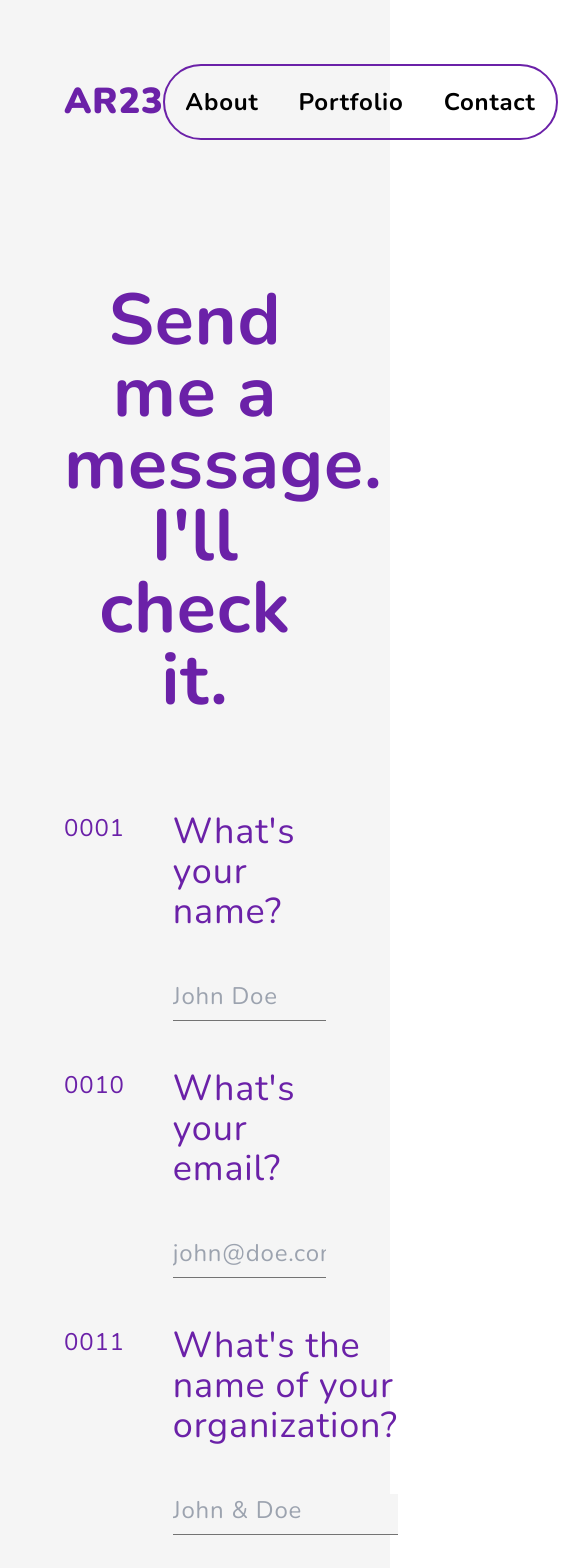
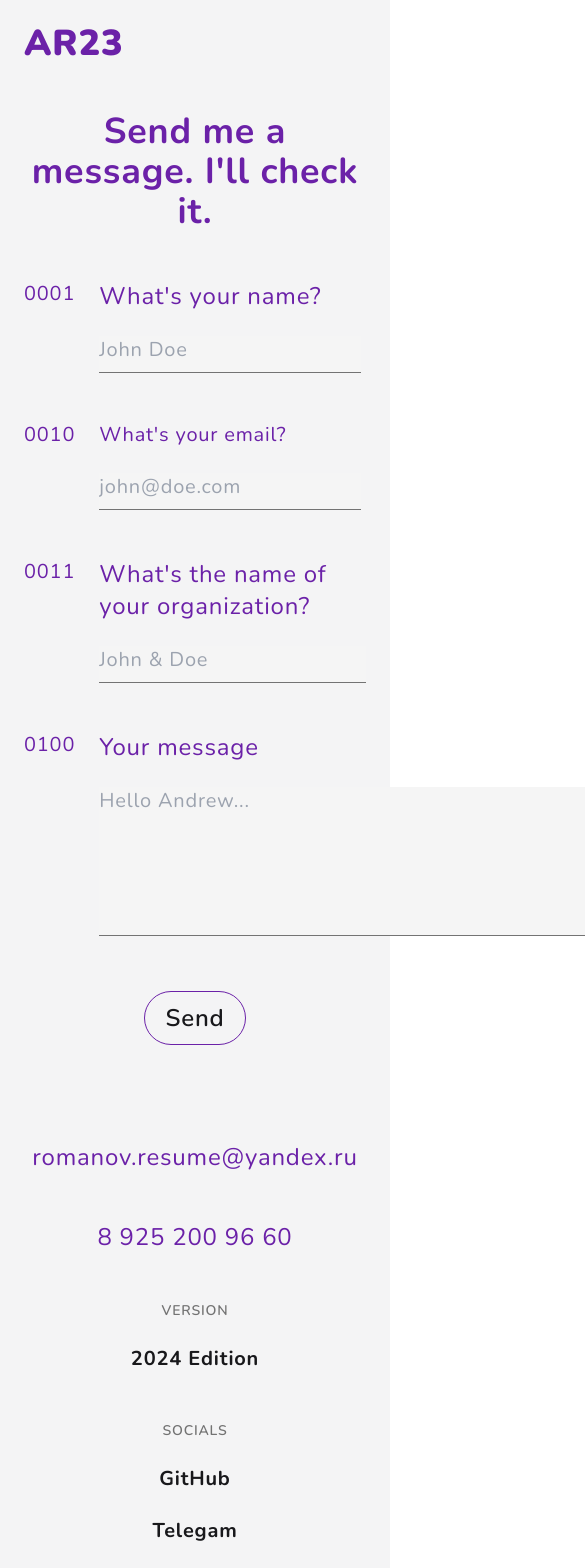
Before and after one commit to PICKLEGENT/ar23-portfolio-website, a React (Vite) app: page /contact in a window 390 px wide. Shown: the top 1568 px of the page, 585 px wide, since content can reach past the window. Built offline with nearby package versions, Linux system fonts and the light colour scheme.

Commit message:
Responsive UI

```diff
--- a/src/components/ContactForm.tsx
+++ b/src/components/ContactForm.tsx
@@ -47,9 +47,14 @@ const ContactForm = () => {
         <form onSubmit={handleSubmit}>
             <ul>
                 <li className="mt-12 flex justify-start items-start">
-                    <p className="mr-12 text-2xl text-purple-800 dark:text-yellow-400">0001</p>
+                    <p className="mr-6 lg:mr-12 text-xl lg:text-2xl text-purple-800 dark:text-yellow-400">0001</p>
                     <div>
-                        <label htmlFor='user-name' className="block text-4xl text-purple-800 dark:text-yellow-400">{t('contactLabel_1')}</label>
+                        <label
+                            htmlFor='user-name'
+                            className="block text-2xl lg:text-4xl text-purple-800 dark:text-yellow-400"
+                        >
+                            {t('contactLabel_1')}
+                        </label>
                         <input
                             type="text"
                             name="user-name"
@@ -58,14 +63,14 @@ const ContactForm = () => {
                             autoComplete="none"
                             value={name}
                             onChange={(e) => setName(e.target.value)}
-                            className="mt-12 pb-2 w-full text-2xl text-zinc-900 dark:text-neutral-100 border-b border-neutral-500 bg-neutral-100 dark:bg-zinc-900 focus:border-purple-800 focus:dark:border-yellow-400 duration-300 ease-in"
+                            className="mt-6 lg:mt-12 pb-2 w-full text-xl lg:text-2xl text-zinc-900 dark:text-neutral-100 border-b border-neutral-500 bg-neutral-100 dark:bg-zinc-900 focus:border-purple-800 focus:dark:border-yellow-400 duration-300 ease-in"
                         />
                     </div>
                 </li>
                 <li className="mt-12 flex justify-start items-start">
-                    <p className="mr-12 text-2xl text-purple-800 dark:text-yellow-400">0010</p>
+                    <p className="mr-6 lg:mr-12 text-xl lg:text-2xl text-purple-800 dark:text-yellow-400">0010</p>
                     <div>
-                        <label htmlFor='user-email' className="block text-4xl text-purple-800 dark:text-yellow-400">{t('contactLabel_2')}</label>
+                        <label htmlFor='user-email' className="block text-xl lg:text-2xl lg:text-4xl text-purple-800 dark:text-yellow-400">{t('contactLabel_2')}</label>
                         <input
                             type="email"
                             name="user-email"
@@ -74,14 +79,14 @@ const ContactForm = () => {
                             autoComplete="none"
                             value={email}
                             onChange={(e) => setEmail(e.target.value)}
-                            className="mt-12 pb-2 w-full text-2xl text-zinc-900 dark:text-neutral-100 border-b border-neutral-500 bg-neutral-100 dark:bg-zinc-900 focus:border-purple-800 focus:dark:border-yellow-400 duration-300 ease-in"
+                            className="mt-6 lg:mt-12 pb-2 w-full text-xl lg:text-2xl text-zinc-900 dark:text-neutral-100 border-b border-neutral-500 bg-neutral-100 dark:bg-zinc-900 focus:border-purple-800 focus:dark:border-yellow-400 duration-300 ease-in"
                         />
                     </div>
                 </li>
                 <li className="mt-12 flex justify-start items-start">
-                    <p className="mr-12 text-2xl text-purple-800 dark:text-yellow-400">0011</p>
+                    <p className="mr-6 lg:mr-12 text-xl lg:text-2xl text-purple-800 dark:text-yellow-400">0011</p>
                     <div>
-                        <label htmlFor='user-organization' className="block text-4xl text-purple-800 dark:text-yellow-400">{t('contactLabel_3')}</label>
+                        <label htmlFor='user-organization' className="block text-2xl lg:text-4xl text-purple-800 dark:text-yellow-400">{t('contactLabel_3')}</label>
                         <input
                             type="text"
                             name="user-organization"
@@ -90,14 +95,14 @@ const ContactForm = () => {
                             autoComplete="none"
                             value={organization}
                             onChange={(e) => setOrganization(e.target.value)}
-                            className="mt-12 pb-2 w-full text-2xl text-zinc-900 dark:text-neutral-100 border-b border-neutral-500 bg-neutral-100 dark:bg-zinc-900 focus:border-purple-800 focus:dark:border-yellow-400 duration-300 ease-in"
+                            className="mt-6 lg:mt-12 pb-2 w-full text-xl lg:text-2xl text-zinc-900 dark:text-neutral-100 border-b border-neutral-500 bg-neutral-100 dark:bg-zinc-900 focus:border-purple-800 focus:dark:border-yellow-400 duration-300 ease-in"
                         />
                     </div>
                 </li>
                 <li className="mt-12 flex justify-start items-start">
-                    <p className="mr-12 text-2xl text-purple-800 dark:text-yellow-400">0100</p>
+                    <p className="mr-6 lg:mr-12 text-xl lg:text-2xl text-purple-800 dark:text-yellow-400">0100</p>
                     <div>
-                        <label htmlFor="message" className="block text-4xl text-purple-800 dark:text-yellow-400">{t('contactLabel_4')}</label>
+                        <label htmlFor="message" className="block text-2xl lg:text-4xl text-purple-800 dark:text-yellow-400">{t('contactLabel_4')}</label>
                         <textarea
                             name="message"
                             id="message"
@@ -107,13 +112,13 @@ const ContactForm = () => {
                             autoComplete="none"
                             value={message}
                             onChange={(e) => setMessage(e.target.value)}
-                            className="mt-12 pb-2 text-2xl text4-zinc-900 dark:text-neutral-100 border-b border-neutral-500 bg-neutral-100 dark:bg-zinc-900 focus:border-purple-800 focus:dark:border-yellow-400 duration-300 ease-in resize-none"
+                            className="mt-6 lg:mt-12 pb-2 text-xl lg:text-2xl text4-zinc-900 dark:text-neutral-100 border-b border-neutral-500 bg-neutral-100 dark:bg-zinc-900 focus:border-purple-800 focus:dark:border-yellow-400 duration-300 ease-in resize-none"
                         >
                         </textarea>
                     </div>
                 </li>
             </ul>
-            <div className="flex justify-center items-center mt-24">
+            <div className="flex justify-center items-center mt-12 lg:mt-24">
                 <CustomButton type={'submit'} title={t('contactButton')} />
             </div>
         </form>
--- a/src/components/CustomHeading.tsx
+++ b/src/components/CustomHeading.tsx
@@ -2,7 +2,7 @@ import { CustomHeadingProps } from "../types"
 
 const CustomHeading = ({ title }: CustomHeadingProps) => {
     return (
-        <h1 className="font-bold text-7xl text-purple-800 dark:text-yellow-400">
+        <h1 className="font-bold text-4xl lg:text-7xl text-purple-800 dark:text-yellow-400">
             {title}
         </h1>
     )
--- a/src/components/Footer.tsx
+++ b/src/components/Footer.tsx
@@ -4,29 +4,44 @@ const Footer = () => {
     const { t } = useTranslation()
 
     return (
-        <footer className="mt-36">
-            <section className="flex justify-between items-center text-2xl">
-                <div className="h-[1px] bg-purple-800 dark:bg-yellow-400 w-1/4"></div>
+        <footer className="mt-24 lg:mt-36">
+            <section className="flex flex-col lg:flex-row justify-between items-center text-2xl">
+                <div className="hidden lg:block h-[1px] bg-purple-800 dark:bg-yellow-400 w-1/4"></div>
                 <a href="mailto:romanov.resume@yandex.ru" className="mx-2.5 2xl:mx-0 text-purple-800 dark:text-yellow-400">romanov.resume@yandex.ru</a>
-                <a href="tel:+79252009660" className="mx-2.5 2xl:mx-0 text-purple-800 dark:text-yellow-400 flex-shrink-0">8 925 200 96 60</a>
-                <div className="h-[1px] bg-purple-800 dark:bg-yellow-400 w-1/4"></div>
+                <a href="tel:+79252009660" className="mt-12 lg:mt-0 mx-2.5 2xl:mx-0 text-purple-800 dark:text-yellow-400 flex-shrink-0">8 925 200 96 60</a>
+                <div className="hidden lg:block h-[1px] bg-purple-800 dark:bg-yellow-400 w-1/4"></div>
             </section>
-            <section className="mt-24">
-                <div className="flex justify-between items-center">
-                    <div className="mr-24">
+            <section className="mt-12 lg:mt-24">
+                <div className="flex flex-col lg:flex-row justify-center lg:justify-between items-center">
+                    <div className="mr-0 lg:mr-24 text-center lg:text-left">
                         <h4 className="font-semibold text-sm text-neutral-500 uppercase">{t('footerHeading_1')}</h4>
-                        <p className="mt-5 text-lg font-bold text-zinc-900 dark:text-neutral-100">2024 Edition</p>
+                        <p className="mt-6 text-xl font-bold text-zinc-900 dark:text-neutral-100">2024 Edition</p>
                     </div>
-                    <div>
+                    <div className='mt-12 lg:mt-0 text-center lg:text-left'>
                         <h4 className="font-semibold text-sm text-neutral-500 uppercase">{t('footerHeading_2')}</h4>
-                        <div className="flex justify-start items-center font-bold">
-                            <a href="https://github.com/PICKLEGENT" target="_blanc" className="mt-5 text-lg text-zinc-900 dark:text-neutral-100">GitHub</a>
-                            <a href="https://t.me/AndrewRom" target="_blanc" className="mt-5 mx-12 text-lg text-zinc-900 dark:text-neutral-100">Telegam</a>
-                            <a href="https://www.instagram.com/picklegent?igsh=Ymt3N3o5dWpnYm5u&utm_source=qr" target="_blanc" className="mt-5 text-lg text-zinc-900 dark:text-neutral-100">Instagram</a>
+                        <div className="flex flex-col lg:flex-row justify-start items-center lg:items-center font-bold">
+                            <a href="https://github.com/PICKLEGENT"
+                                target="_blanc"
+                                className="mt-6 text-xl text-zinc-900 dark:text-neutral-100"
+                            >
+                                GitHub
+                            </a>
+                            <a href="https://t.me/AndrewRom"
+                                target="_blanc"
+                                className="mt-6 mx-0 lg:mx-12 text-xl text-zinc-900 dark:text-neutral-100"
+                            >
+                                Telegam
+                            </a>
+                            <a href="https://www.instagram.com/picklegent?igsh=Ymt3N3o5dWpnYm5u&utm_source=qr"
+                                target="_blanc"
+                                className="mt-6 text-xl text-zinc-900 dark:text-neutral-100"
+                            >
+                                Instagram
+                            </a>
                         </div>
                     </div>
                 </div>
-                <div className="text-center mt-24 font-semibold text-sm text-neutral-500">
+                <div className="text-center mt-12 lg:mt-24 font-semibold text-sm text-neutral-500">
                     <p>{t('designedBy')}<br />{t('fullName')}</p>
                 </div>
             </section>
--- a/src/components/Header.tsx
+++ b/src/components/Header.tsx
@@ -5,7 +5,7 @@ const Header = () => {
     return (
         <header className="flex justify-between items-center">
             <Link to='/' className="font-black text-4xl text-purple-800 dark:text-yellow-400">AR23</Link>
-            <div className="flex justify-center items-center p-5 border-2 border-purple-800 dark:border-yellow-400 rounded-full">
+            <div className="hidden lg:flex justify-center items-center p-5 border-2 border-purple-800 dark:border-yellow-400 rounded-full">
                 <Navbar />
             </div>
         </header>
--- a/src/components/SmallInfo.tsx
+++ b/src/components/SmallInfo.tsx
@@ -36,10 +36,10 @@ const SmallInfo = ({ title, text }: SmallInfoProps) => {
 
     return (
         <div>
-            <h2 className="font-bold text-7xl text-purple-800 dark:text-yellow-400">
+            <h2 className="font-bold text-4xl lg:text-7xl text-purple-800 dark:text-yellow-400">
                 {title}
             </h2>
-            <p className="small-info__text mt-4 text-4xl text-zinc-900 dark:text-neutral-100">
+            <p className="small-info__text mt-4 text-2xl lg:text-4xl text-zinc-900 dark:text-neutral-100">
                 {text}
             </p>
         </div>
--- a/src/i18n.ts
+++ b/src/i18n.ts
@@ -120,7 +120,7 @@ i18n
 					homeClick: 'клик',
 					homeLink: 'Больше',
 
-					contactCustomHeading: 'Отправь мне сообщение. Почитаю.',
+					contactCustomHeading: 'Напиши мне. Почитаю.',
 
 					contactLabel_1: 'Как Вас зовут?',
 					contactLabel_2: 'Какой у Вас email?',
--- a/src/pages/Contact.tsx
+++ b/src/pages/Contact.tsx
@@ -10,12 +10,12 @@ const Contact = () => {
             <Helmet>
                 <title>{'AR23 | ' + t('title_4')}</title>
             </Helmet>
-            <main className="px-16 lg:px-52 py-16 tracking-wider bg-neutral-100 dark:bg-zinc-900">
+            <main className="p-6 lg:px-52 lg:py-16 tracking-wider bg-zinc-100 dark:bg-zinc-900">
                 <Header />
-                <section className="mt-36 text-center">
+                <section className="mt-12 lg:mt-36 text-center">
                     <CustomHeading title={t('contactCustomHeading')} />
                 </section>
-                <div className="mt-24">
+                <div className="mt-12 lg:mt-24">
                     <ContactForm />
                 </div>
                 <Footer />
```
Also changed, not shown: src/components/LanguageChanger.tsx (+4 -4 lines), src/pages/About.tsx (+18 -9 lines), src/pages/Home.tsx (+17 -17 lines), src/pages/Portfolio.tsx (+6 -7 lines).
